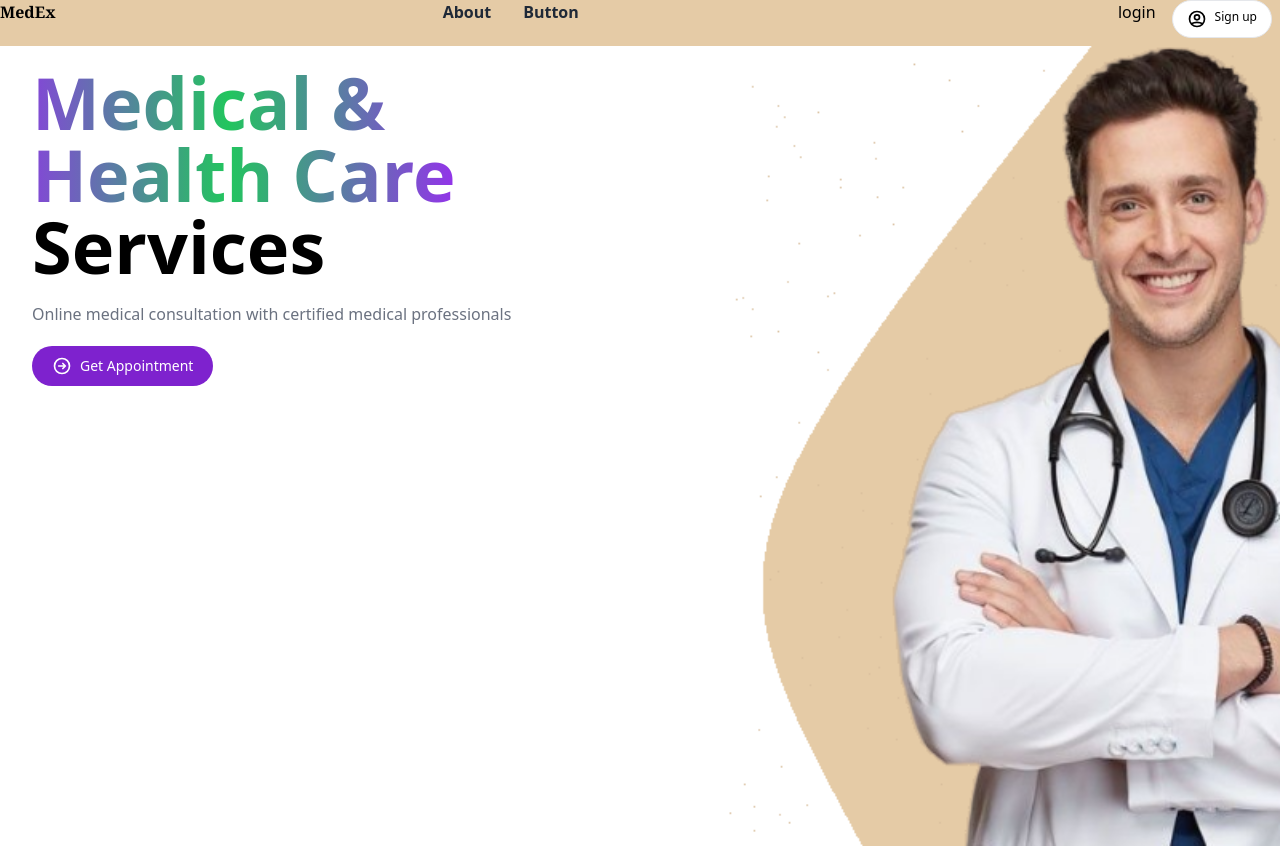
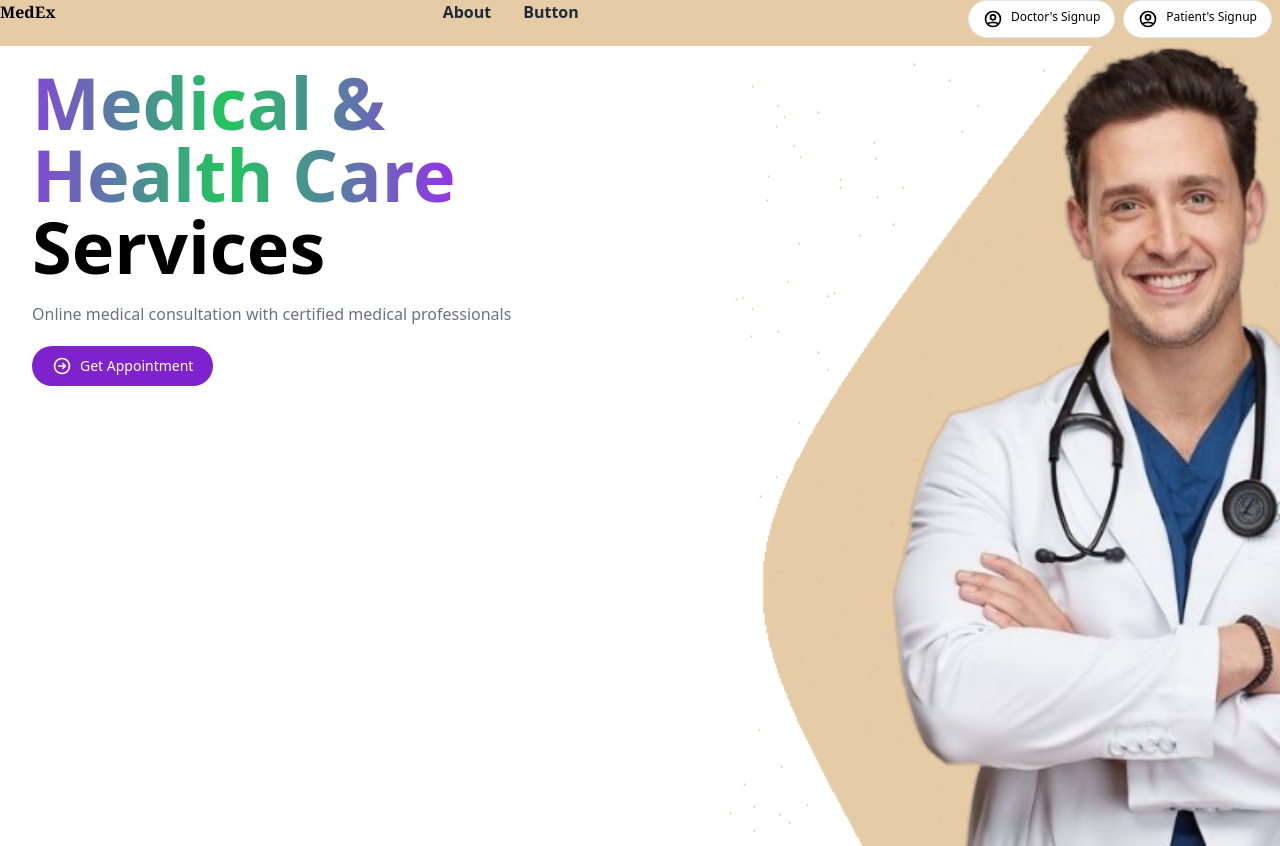
Before and after one commit to i-ayush-singh/Medicore, a React (Create React App) app in the folder frontend/: page / in a window 1280 px wide. Built offline with nearby package versions, Linux system fonts and the light colour scheme.

Commit message:
landing updated

```diff
--- a/frontend/src/Pages/Landing/Header.jsx
+++ b/frontend/src/Pages/Landing/Header.jsx
@@ -17,15 +17,13 @@ export function Header() {
        </div>
        </div>
      <div className="w-1/3  inline-flex gap-4  justify-end">
-     <Link to="/login">
-        <button  >
-            login
-        </button>
-        </Link>
         <div>
         <Link to="/signup/doctor">
         <button  className="inline-flex py-2 px-3.5 me-2 mb-2 text-xs font-medium text-grey-900 focus:outline-none bg-white rounded-full border border-gray-200 hover:bg-gray-700 hover:text-blue-700 focus:z-10 focus:ring-4 focus:ring-gray-100 dark:focus:ring-gray-700 dark:text-gray-400 dark:border-gray-600 dark:hover:text-white dark:hover:bg-grey-700">
-        <UserCircleIcon className="h-5 w-5 mr-2" aria-hidden="true" /> Sign up</button></Link>
+        <UserCircleIcon className="h-5 w-5 mr-2" aria-hidden="true" />Doctor's Signup</button></Link>
+        <Link to="/signup/patient">
+        <button  className="inline-flex py-2 px-3.5 me-2 mb-2 text-xs font-medium text-grey-900 focus:outline-none bg-white rounded-full border border-gray-200 hover:bg-gray-700 hover:text-blue-700 focus:z-10 focus:ring-4 focus:ring-gray-100 dark:focus:ring-gray-700 dark:text-gray-400 dark:border-gray-600 dark:hover:text-white dark:hover:bg-grey-700">
+        <UserCircleIcon className="h-5 w-5 mr-2" aria-hidden="true" />Patient's Signup</button></Link>
         </div>
      </div>
     </div>
--- a/frontend/src/Pages/Landing/Landing.jsx
+++ b/frontend/src/Pages/Landing/Landing.jsx
@@ -2,6 +2,8 @@ import React from "react";
 import { Header } from "./Header";
 import image from '../images/dr-mike.png';
 import {ArrowCircleRightIcon} from '@heroicons/react/outline';
+import { Link } from 'react-router-dom';
+
 
 export function Landing() {
   return (
@@ -9,15 +11,17 @@ export function Landing() {
       <Header />
       <div className="grid  m-0 p-0 h-full">
         <div className="bg-cover bg-no-repeat" style={{ backgroundImage: `url(${image})` }}>
-          <div className=" ps-8 pt-5 text-7xl font-bold bg-gradient-to-r from-purple-600 via-green-500 to-purple-600 inline-block text-transparent bg-clip-text">
+          <div className=" ps-8 pt-5 text-7xl font-bold bg-gradient-to-r from-purple-600 via-green-500  to-purple-600 inline-block text-transparent bg-clip-text">
             Medical & <br/> Health Care <br/>
           </div>
           <div className="ps-8 text-7xl font-bold">Services</div>
           <p class=" ps-8 pt-5 text-gray-500 whitespace-pre-line dark:text-gray-400">Online medical consultation with certified medical professionals</p>
           <div className="ps-8 pt-5">
+            <Link to = "/login">
            <button type="button" class=" inline-flex text-white bg-purple-700 hover:bg-purple-800 focus:outline-none focus:ring-4 focus:ring-purple-300 font-medium rounded-full text-sm px-5 py-2.5 text-center mb-2 dark:bg-purple-600 dark:hover:bg-purple-700 dark:focus:ring-purple-900">
            <ArrowCircleRightIcon className="h-5 w-5 mr-2" aria-hidden="true" />
            Get Appointment</button>
+           </Link>
            </div>
         </div>
       </div>
```
